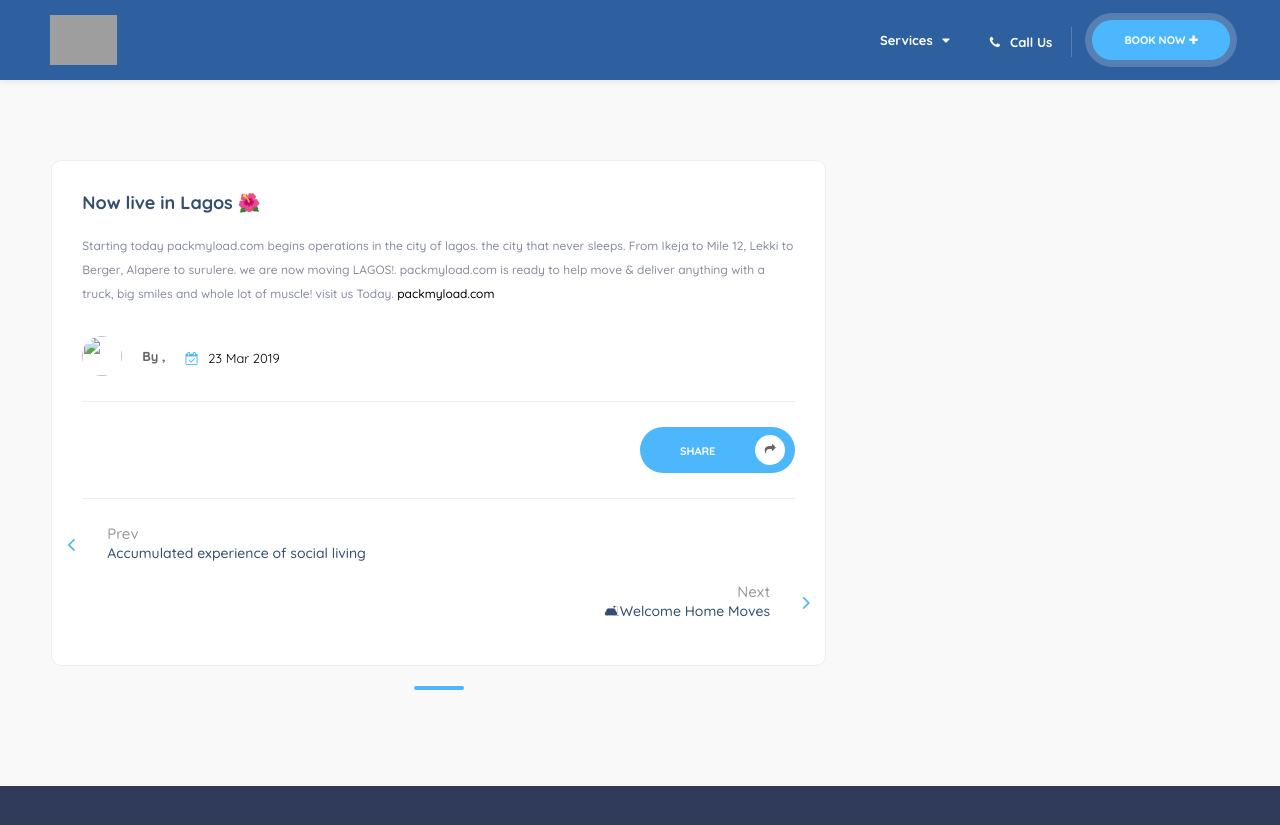
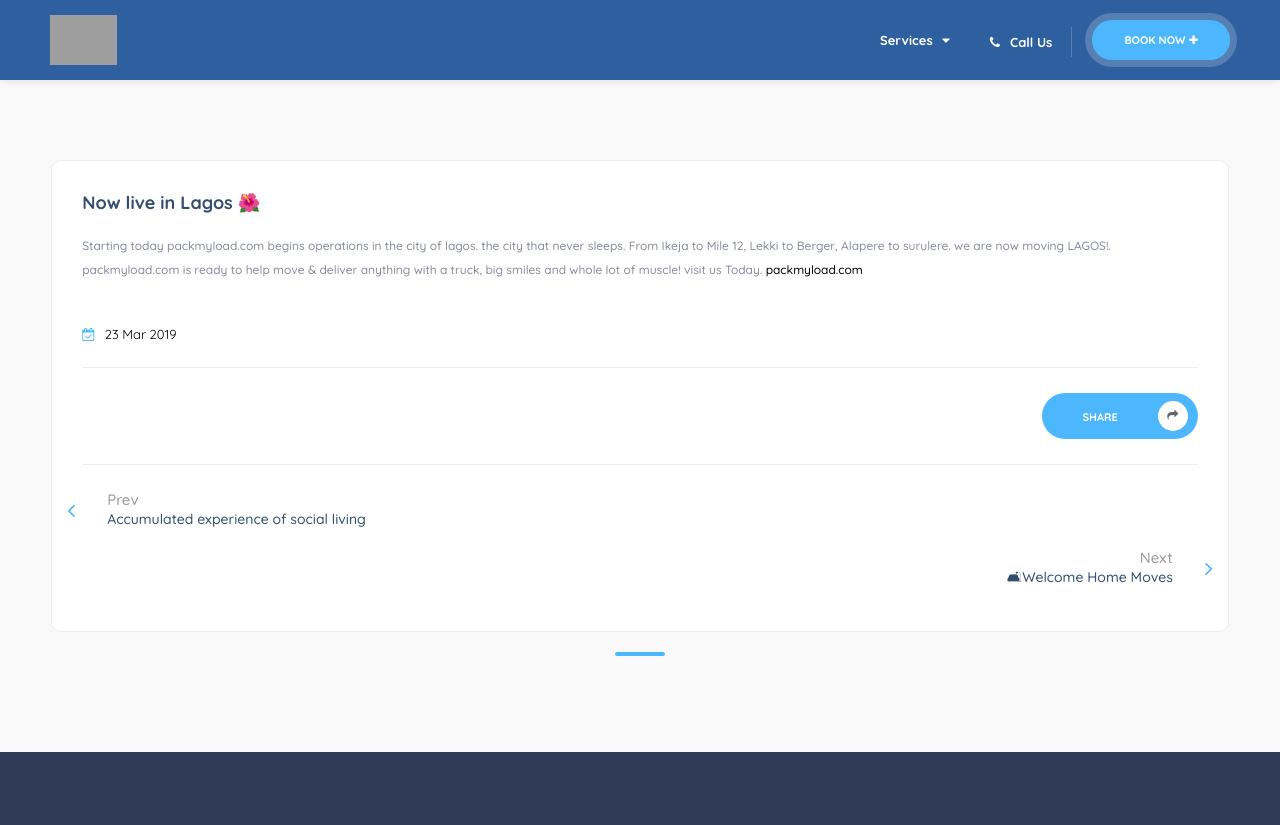
Before and after one commit to movingblog/Final, a Jekyll site: the page built from _posts/2019-03-23-Welcome-Lagos.md, in a window 1280 px wide. Shown: the top 825 px of the page. Built offline with Jekyll 4.4.1, drawn with Linux system fonts in a browser that asks for light colours; grey boxes are pictures that could not be loaded.

Commit message:
Update post.html

```diff
--- a/_layouts/post.html
+++ b/_layouts/post.html
@@ -23,7 +23,7 @@
 		<section class="gray-section" id="sec1">
                         <div class="container">
                             <div class="row">
-                                <div class="col-md-8">
+                                <div class="col-md-12"> <!--changed from 8 to 12-->
 
                                     <div class="list-single-main-wrapper fl-wrap" id="sec2">
                                         <!-- article> -->
@@ -35,9 +35,9 @@
                                </div>
                               <p>{{content}}</p>
 
-			<div class="post-author">
+			<!--<div class="post-author">
 				<img src="{{ author.gravatar }}" alt="{{ author.display_name }}"><span>By , {{ author.display_name }}</span>
-			</div>
+			</div>-->
                                         	<div class="post-opt">
                                                     <ul>
                                                         <li><i class="fa fa-calendar-check-o"></i> {{ page.date | date_to_string }}</li>
@@ -82,8 +82,8 @@
                                     </div>
                                 </div>
                                 <!--box-widget-wrap -->
-                                <div class="col-md-4">
-                                    <div class="box-widget-wrap">
+                                <!--<div class="col-md-4">
+                                    <div class="box-widget-wrap">-->
                                         <!--box-widget-item -->
                                         <!--<div class="box-widget-item fl-wrap">
                                             <div class="box-widget-item-header">
@@ -102,10 +102,10 @@
 
                                         <!--box-widget-item end -->
                                         <!--box-widget-item -->
-                                        <div class="box-widget-item fl-wrap">
-                                            <div class="box-widget-item-header">
+                                        <!--<div class="box-widget-item fl-wrap">
+                                            <div class="box-widget-item-header">-->
                                              <!--   <h3>Popular posts : </h3>-->
-                                            </div>
+                                            <!--</div>-->
                                             <!-- <div class="box-widget widget-posts blog-widgets"> -->
                                                 <!-- <div class="box-widget-content"> -->
                                                     <!-- <ul> -->
@@ -151,8 +151,8 @@
                                         <!--box-widget-item -->
 
                                         <!--box-widget-item end -->
-                                    </div>
-                                </div>
+                                    <!--</div>
+                                </div>-->
                                 <!--box-widget-wrap end -->
                             </div>
                         </div>
```
